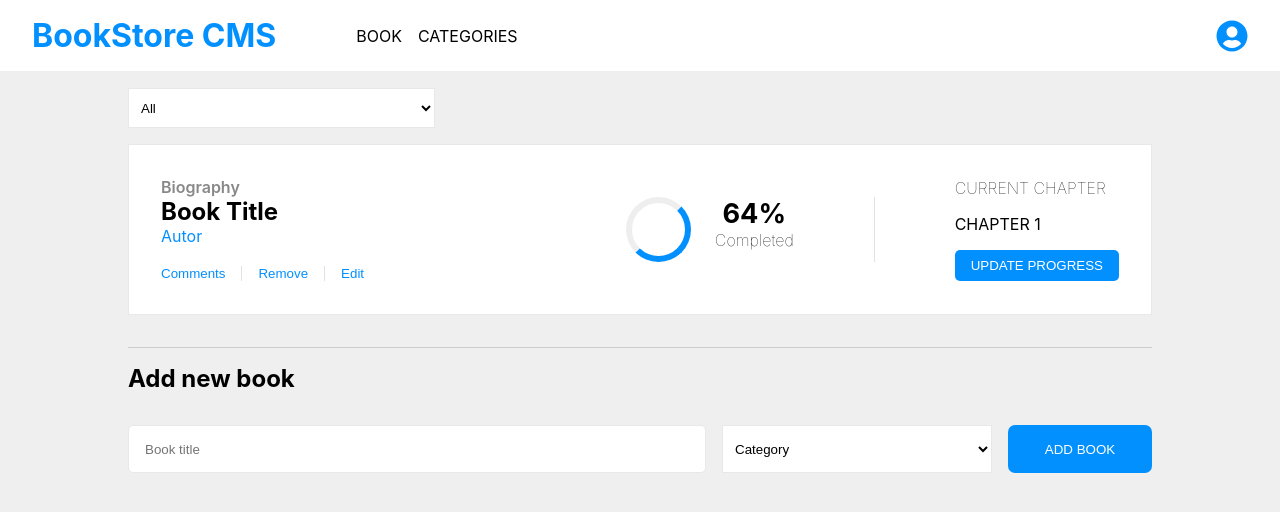
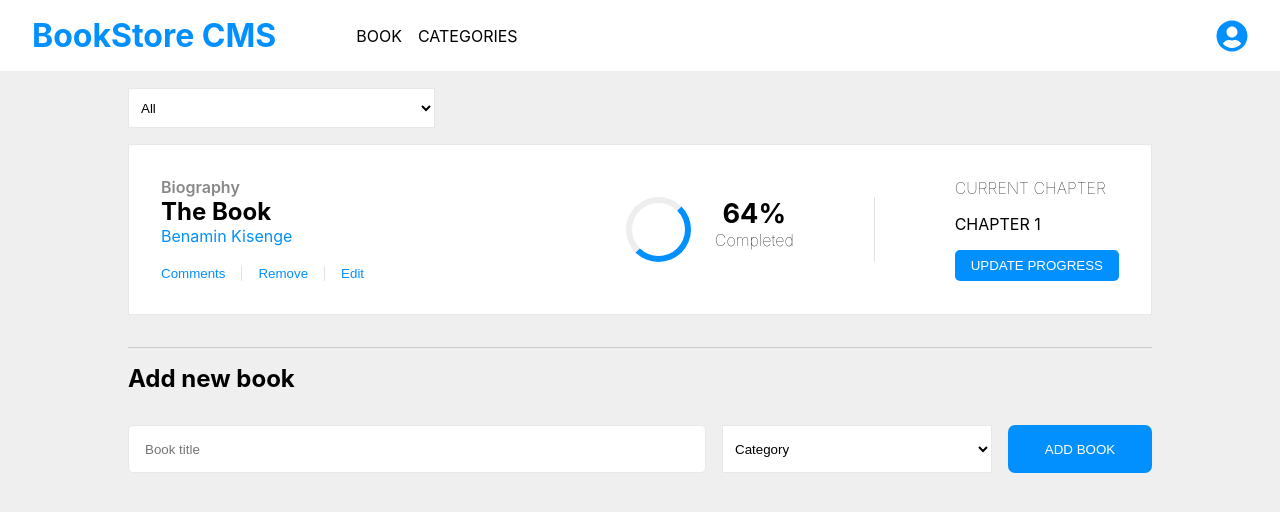
Before and after one commit to iambenkis/Book-sttore, a React (Create React App) app: page / in a window 1280 px wide. Shown: the top 512 px of the page. Built offline with nearby package versions, Linux system fonts and the light colour scheme.

Commit message:
Add props argument to book component

```diff
--- a/src/components/book.js
+++ b/src/components/book.js
@@ -1,11 +1,11 @@
-const Book = () => (
+const Book = (props) => (
   <div className="book-container">
     <div className="book">
       <div className="book-details">
         <div className="book-titles">
           <p className="category">Biography</p>
-          <h2>Book Title</h2>
-          <span>Autor</span>
+          <h2>{props.obj.title}</h2>
+          <span>{props.obj.author}</span>
         </div>
         <div className="book-action">
           <button type="button">Comments</button>
--- a/src/components/home.js
+++ b/src/components/home.js
@@ -9,7 +9,7 @@ const Home = () => (
           <option value="0">All</option>
         </select>
       </div>
-      <Book />
+      <Book obj={{title : 'The Book',author :'Benamin Kisenge'}}/>
       <CreateBook />
     </div>
   </div>
```
